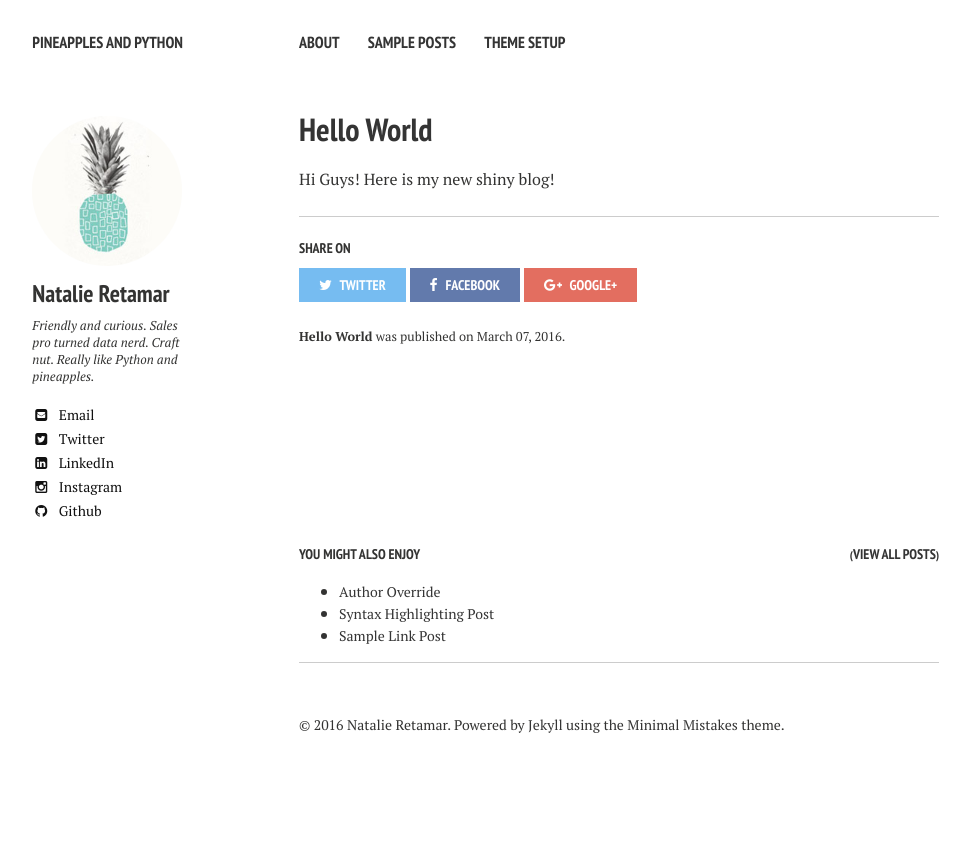
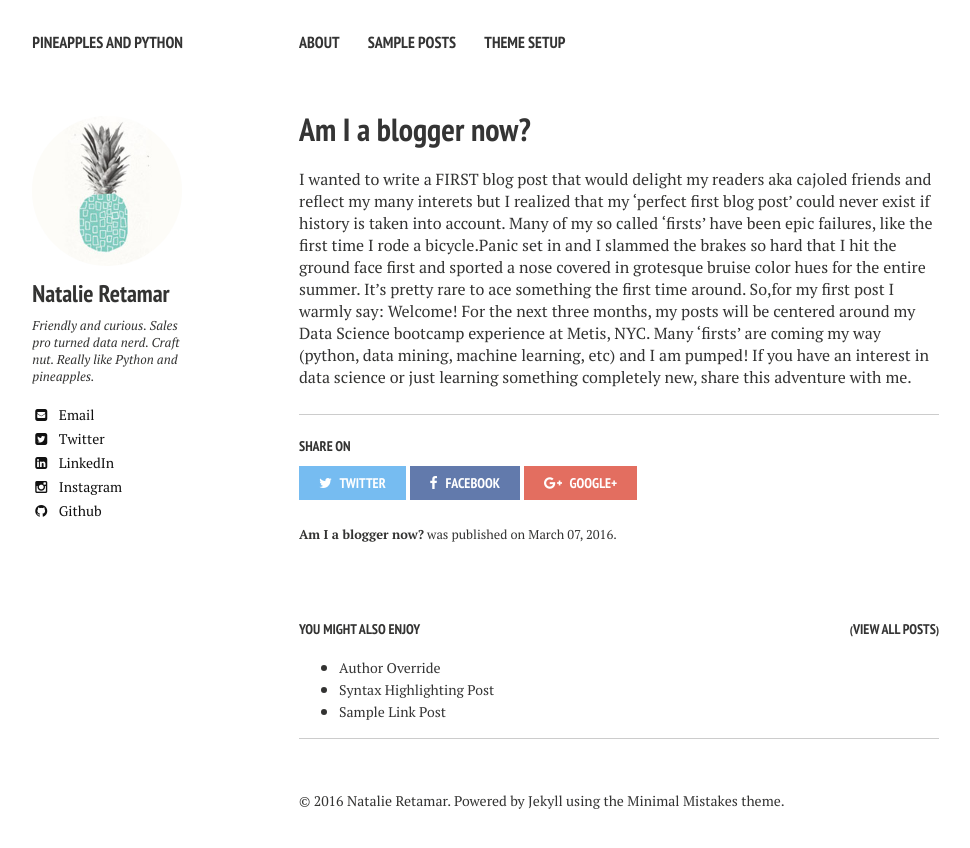
Before and after one commit to natalieretamar/natalieretamar.github.io, a Jekyll site: the page built from _posts/2016-03-07-Hello-World.md, in a window 1280 px wide. Shown: the top 848 px of the page, without its empty margins (21-991 px from the left). Built offline with Jekyll 4.4.1, drawn with Linux system fonts in a browser that asks for light colours; nearby versions of some CDN libraries.

Commit message:
added post

```diff
--- a/_posts/2016-03-07-Hello-World.md
+++ b/_posts/2016-03-07-Hello-World.md
@@ -1,7 +1,7 @@
 ---
 layout: post
-title: "Hello World"
+title: "Am I a blogger now?"
 
 ---
 
-Hi Guys! Here is my new shiny blog!
+ I wanted to write a FIRST blog post that would delight my readers aka cajoled friends and reflect my many interets but I realized that my 'perfect first blog post' could never exist if history is taken into account. Many of my so called 'firsts' have been epic failures, like the first time I rode a bicycle.Panic set in and I slammed the brakes so hard that I hit the ground face first and sported a nose covered in grotesque bruise color hues for the entire summer. It's pretty rare to ace something the first time around. So,for my first post I warmly say: Welcome! For the next three months, my posts will be centered around my Data Science bootcamp experience at Metis, NYC. Many 'firsts' are coming my way (python, data mining, machine learning, etc) and I am pumped! If you have an interest in data science or just learning something completely new, share this adventure with me.
```
